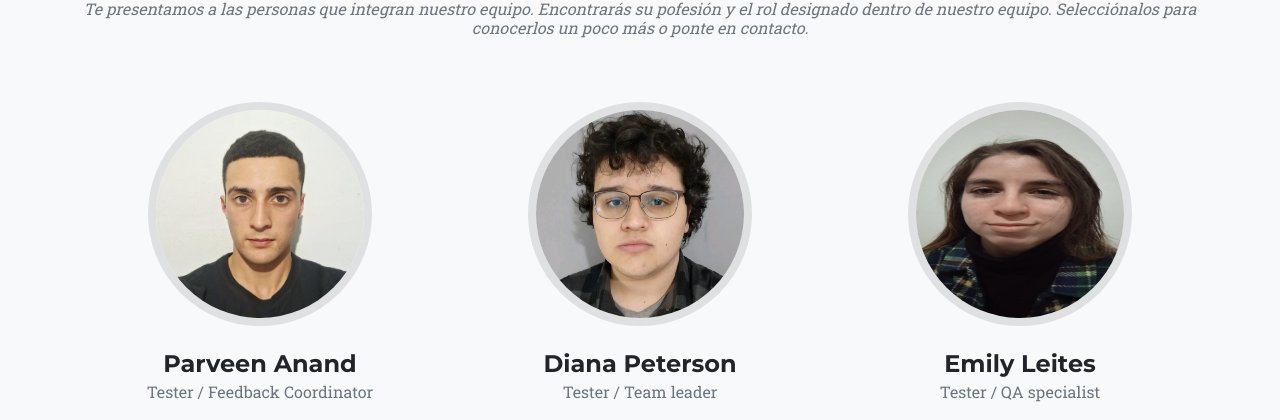
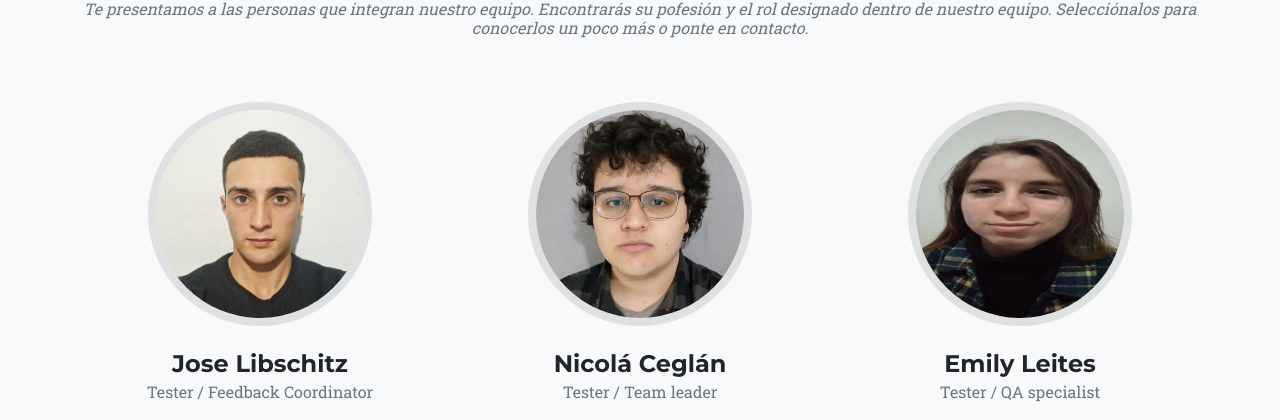
Before and after one commit to Nicozilabe/Proyecto-Testing, a plain HTML site: page index.html in a window 1280 px wide. Shown: the part 3421-3841 px from the top of the page. Drawn offline with nearby package versions, Linux system fonts and the light colour scheme.

Commit message:
Mejoras visuales 4

```diff
--- a/index.html
+++ b/index.html
@@ -245,7 +245,7 @@
                     <div class="team-member">
                         <img class="mx-auto rounded-circle" src="assets/img/team/jose.jpeg" alt="..."
                             onclick="openTeamMemberModal('Jose Libschitz', ['Tester', 'Feedback Coordinator'], 'Tester Junior de Uruguay formado en el prestigioso curso Jóvenes a Programar destacado por sus habilidades de testing, trabajo en equipo e inglés', 'assets/img/team/Jose.jpeg')" />
-                        <h4>Parveen Anand</h4>
+                        <h4>Jose Libschitz</h4>
                         <p class="text-muted">Tester / Feedback Coordinator</p>
                         <a class="btn btn-dark btn-social mx-2" href="https://www.linkedin.com/in/joselbscz" aria-label="Jose's LinkedIn Profile"><i
                                 class="fab fa-linkedin-in"></i></a>
@@ -255,7 +255,7 @@
                     <div class="team-member">
                         <img class="mx-auto rounded-circle" src="assets/img/team/nico.jpg" alt="..."
                             onclick="openTeamMemberModal('Nicolás Ceglán', ['Team leader', 'Tester'], 'Soy un tester altamente competente con habilidades excepcionales para detectar y resolver problemas en el software. Mi enfoque detallado y mi compromiso con la mejora continua contribuyen al éxito del equipo de desarrollo.', 'assets/img/team/nico.jpg')" />
-                        <h4>Diana Peterson</h4>
+                        <h4>Nicolá Ceglán</h4>
                         <p class="text-muted">Tester / Team leader</p>
                         <a class="btn btn-dark btn-social mx-2" href="https://www.linkedin.com/in/nicolás-ceglán" aria-label="Nicolás's LinkedIn Profile"><i
                                 class="fab fa-linkedin-in"></i></a>
```
